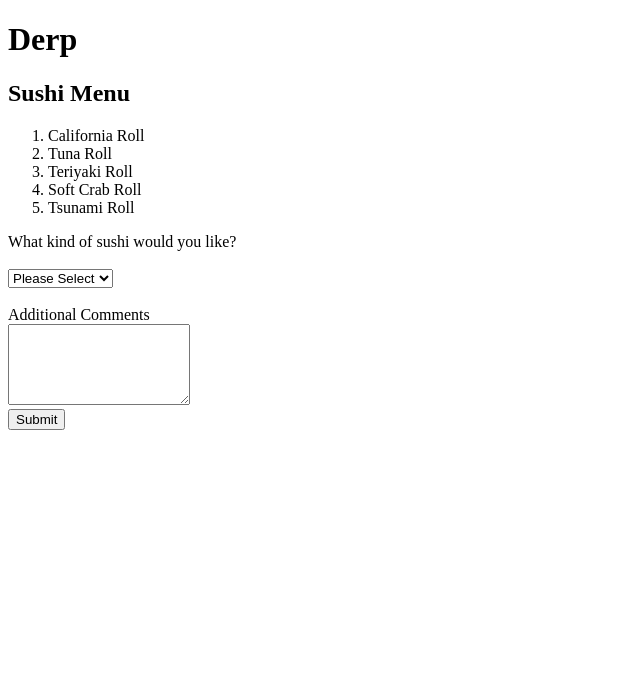
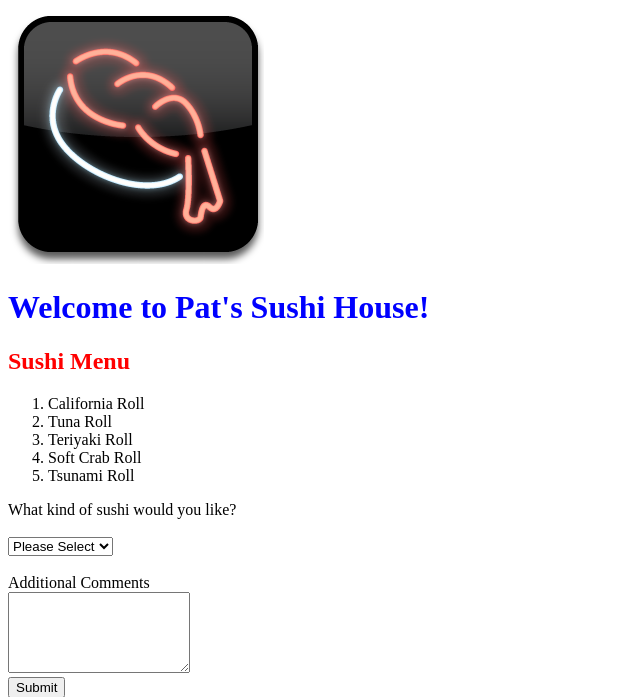
Before and after one commit to Scorpio750/Pats-Sushi-House, a Flask app: page / in a window 1280 px wide. Shown: the top 697 px of the page, without its empty margins (0-640 px from the left). Run offline with Flask 2, Linux system fonts and the light colour scheme.

Commit message:
fixed templating issues

```diff
--- /dev/null
+++ b/static/style.css
@@ -0,0 +1,25 @@
+.sushi-piece {
+
+}
+
+h1 {
+	color: blue;
+	animation-duration: 3s;
+	animation-name: slidein;
+}
+
+h2 {
+	color: red;
+}
+
+@keyframes slidein {
+	from {
+		margin-left: 100%;
+		width: 300%;
+	}
+
+	to {
+		margin-left: 0%;
+		width: 100%;
+	}
+}
--- a/templates/index.html
+++ b/templates/index.html
@@ -2,10 +2,12 @@
 <html>
 	<head>
 		<title>Pat's Sushi House</title>
+		<link type="text/css" rel="stylesheet" href="/static/style.css">
 	</head>
 
 	<body>
-		<h1>Derp</h1>
+		<div id="sushi-piece"><img src="/static/img/Sushi.png"></div>
+		<h1>Welcome to Pat's Sushi House!</h1>
 
 		<h2>Sushi Menu</h2>
 		<ol>
```
Also changed, not shown: static/img/Sushi.png (added), 4 other files.
